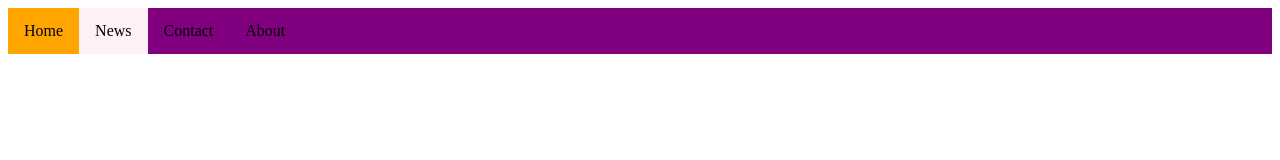
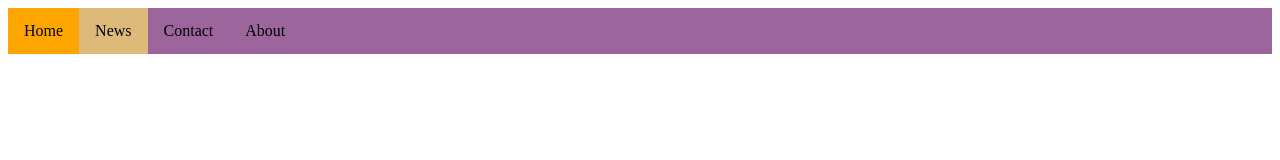
Before and after one commit to lavynder/WebScript, a plain HTML site: page Assignments/Assignment1/INDEX.html in a window 1280 px wide. In both pictures the pointer is over the link "News". Drawn offline with Linux system fonts and the light colour scheme.

Commit message:
modified colours in STYLE.css

```diff
--- a/Assignments/Assignment1/STYLE.css
+++ b/Assignments/Assignment1/STYLE.css
@@ -3,7 +3,7 @@ ul {
     margin: 0;
     padding: 0;
     overflow: hidden;
-    background-color: purple;
+    background-color: rgb(156, 101, 156);
 }
 
 li {
@@ -19,7 +19,7 @@ li a {
 }
 
 li a:hover:not(.active) {
-    background-color: lavenderblush;
+    background-color: rgb(221, 186, 122);
 }
 
 .active {
```
